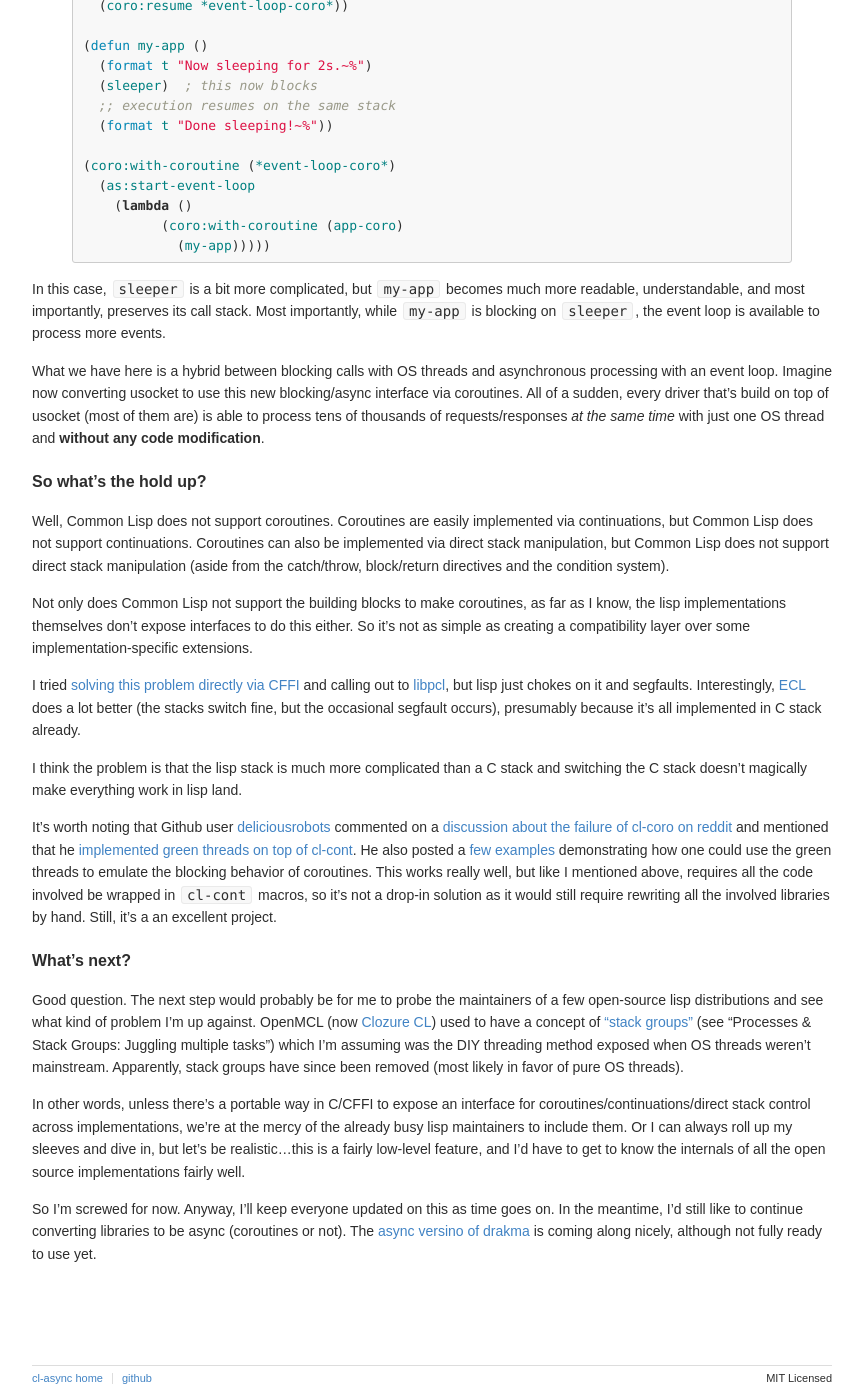
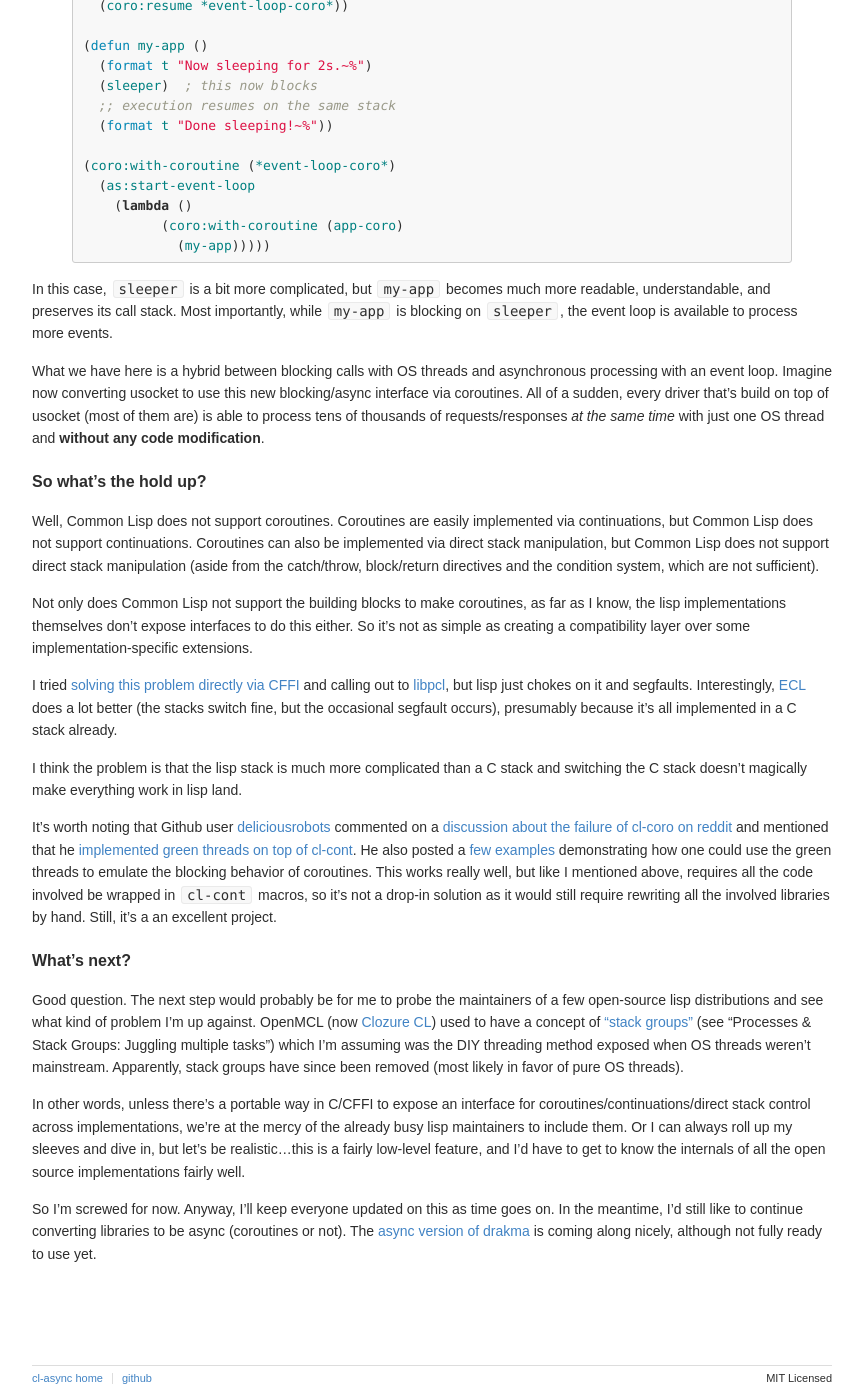
Before and after one commit to orthecreedence/cl-async, a Jekyll site: the page built from _posts/2012-11-07-missing-coroutines-in-common-lisp.md, in a window 1280 px wide and 1400 px high, scrolled down 851 px. Shown: the whole window, without its empty margins (208-1071 px from the left). Built offline with Jekyll 4.4.1, drawn with Linux system fonts in a browser that asks for light colours; Markdown is read by kramdown in place of the engine named in the settings; some of the changed text lies outside the part shown.

Commit message:
final tweaks on coroutine post

```diff
--- a/_posts/2012-11-07-missing-coroutines-in-common-lisp.md
+++ b/_posts/2012-11-07-missing-coroutines-in-common-lisp.md
@@ -60,9 +60,9 @@ from above, but using coroutines (using a mythical package `coro`):
 {% endhighlight %}
 
 In this case, `sleeper` is a bit more complicated, but `my-app` becomes much
-more readable, understandable, and most importantly, preserves its call stack.
-Most importantly, while `my-app` is blocking on `sleeper`, the event loop is
-available to process more events.
+more readable, understandable, and preserves its call stack.  Most importantly,
+while `my-app` is blocking on `sleeper`, the event loop is available to process
+more events.
 
 What we have here is a hybrid between blocking calls with OS threads and
 asynchronous processing with an event loop. Imagine now converting usocket to
@@ -76,7 +76,7 @@ Well, Common Lisp does not support coroutines. Coroutines are easily implemented
 via continuations, but Common Lisp does not support continuations. Coroutines
 can also be implemented via direct stack manipulation, but Common Lisp does not
 support direct stack manipulation (aside from the catch/throw, block/return
-directives and the condition system).
+directives and the condition system, which are not sufficient).
 
 Not only does Common Lisp not support the building blocks to make coroutines,
 as far as I know, the lisp implementations themselves don't expose interfaces to
@@ -87,7 +87,7 @@ I tried [solving this problem directly via CFFI](https://github.com/orthecreeden
 and calling out to [libpcl](http://xmailserver.org/libpcl.html), but lisp just
 chokes on it and segfaults. Interestingly, [ECL](http://ecls.sourceforge.net/)
 does a lot better (the stacks switch fine, but the occasional segfault occurs),
-presumably because it's all implemented in C stack already.
+presumably because it's all implemented in a C stack already.
 
 I think the problem is that the lisp stack is much more complicated than a
 C stack and switching the C stack doesn't magically make everything work in
@@ -121,5 +121,5 @@ source implementations fairly well.
 
 So I'm screwed for now. Anyway, I'll keep everyone updated on this as time goes
 on. In the meantime, I'd still like to continue converting libraries to be
-async (coroutines or not). The [async versino of drakma](https://github.com/orthecreedence/drakma-async)
+async (coroutines or not). The [async version of drakma](https://github.com/orthecreedence/drakma-async)
 is coming along nicely, although not fully ready to use yet.
```
Also changed, not shown: other parts of _posts/2012-11-07-missing-coroutines-in-common-lisp.md (+1 -1 lines).
